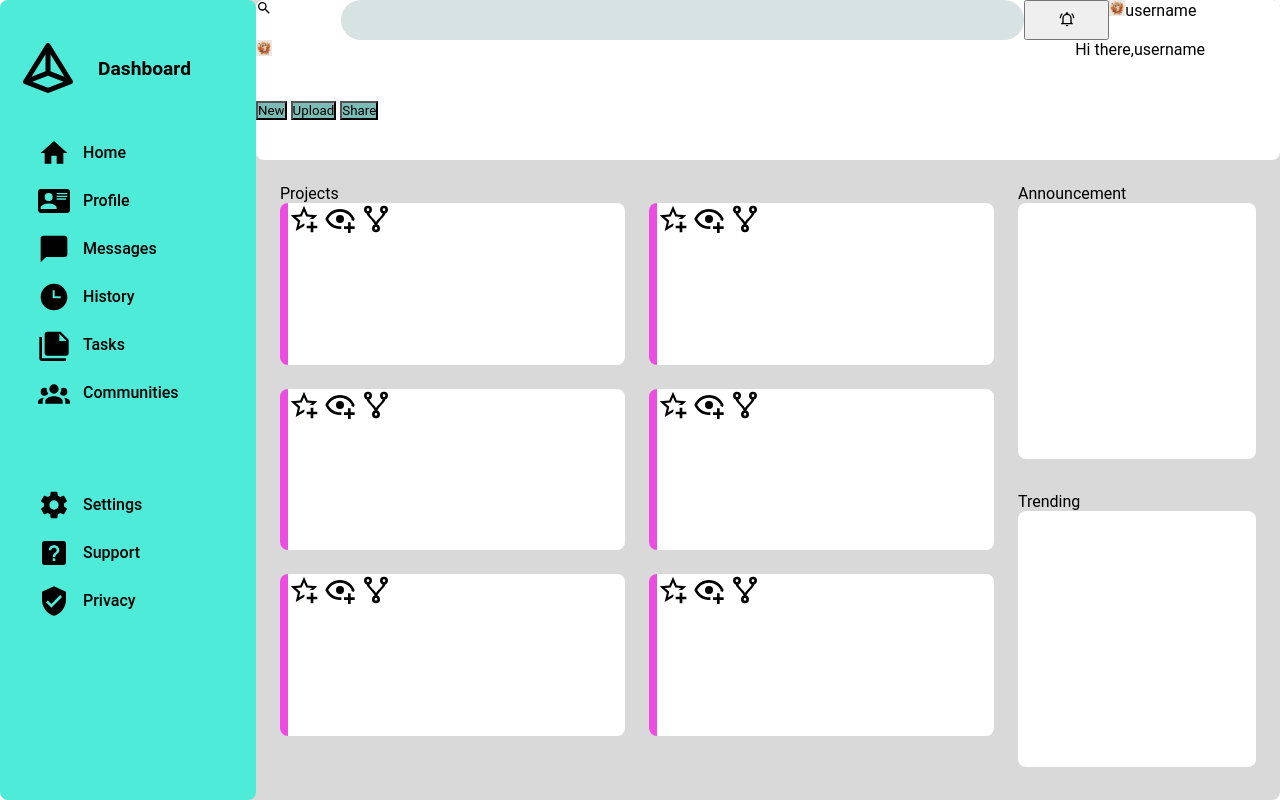
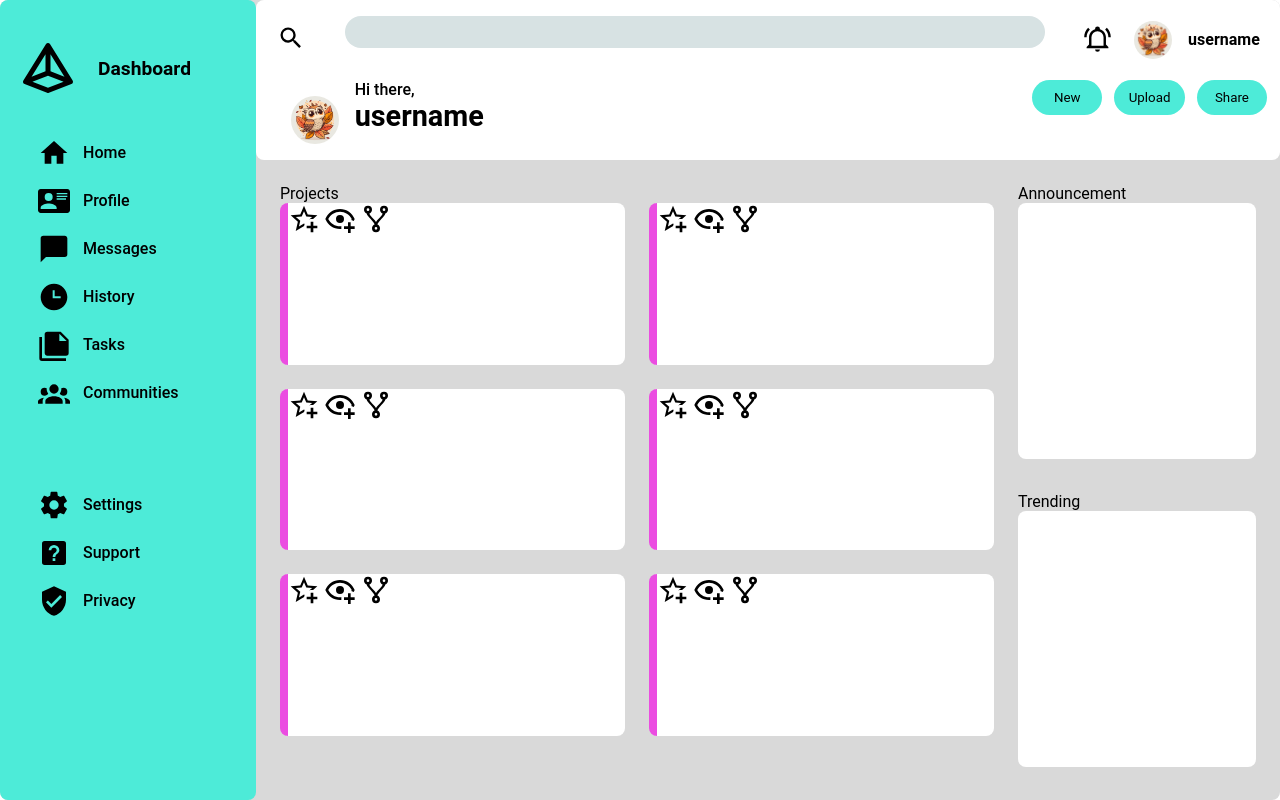
Before and after one commit to rajatuniques/dashboard, a plain HTML site: page index.html in a window 1280 px wide. Drawn offline with Linux system fonts and the light colour scheme; a web font is replaced by a local one.

Commit message:
Style header element

```diff
--- a/styles.css
+++ b/styles.css
@@ -76,28 +76,22 @@ ul li {
 
 .header {
     display: grid;
-    grid-template-rows: 1fr 3fr;
+    grid-template-rows: 1fr 1fr;
 }
 
 .search-bar {
     grid-column: 1 / -1;
     display: grid;
-    grid-template-columns: 1fr 8fr 1fr 2fr;
+    grid-template-columns: 1fr 10fr 1fr 2fr;
+    align-items: center;
+    justify-items: center;
+
 }
 
 .search-bar div,
 .username,
 .buttons {
     display: inline;
-}
-
-.user-info {
-    display: grid;
-    grid-template-columns: 4fr 1fr;
-}
-
-.user-info button {
-    background-color: #7bbdb6;
 }
 
 /* main content */
@@ -165,9 +159,6 @@ ul li {
 
 }
 
-
-
-
 div.logo img {
     position: relative;
     height: 60px;
@@ -186,10 +177,11 @@ div.logo {
 
 }
 
-
 .header img {
-    height: 1rem;
-    width: 1rem;
+    height: 1.8rem;
+    width: 1.8rem;
+    align-self: center;
+    justify-self: end;
 }
 
 .main-content img {
@@ -207,4 +199,67 @@ input[type="search"] {
     border: 0;
     background-color: rgb(215, 226, 227);
     border-radius: 40px;
+    justify-self: stretch;
+    align-self: stretch;
+    margin: 1rem;
+    height: 2rem;
 }
+
+.user-info {
+    display: grid;
+    grid-template-columns: 1fr 8fr 3fr;
+    gap: 16px;
+}
+
+.header button {
+    border: 0;
+    background-color: rgba(255, 255, 255, 0);
+}
+
+.user-info button {
+    background-color: #4DEBD8;
+    height: 2.2rem;
+    width: 4.4rem;
+    border-radius: 36px;
+    margin-right: 0.5rem;
+    padding: 8px;
+}
+
+button {
+    cursor: pointer;
+}
+
+.search-bar div {
+    display: grid;
+    grid-template-columns: 1fr 4fr;
+    gap: 16px;
+    align-items: center;
+    font-weight: 570;
+}
+
+.search-bar div img {
+    height: 2.4rem;
+    width: 2.4rem;
+    border-radius: 50px;
+}
+
+.user-info img {
+    height: 3rem;
+    width: 3rem;
+    align-self: center;
+    border-radius: 50px;
+}
+
+.header span {
+    display: block;
+}
+
+.username {
+    font-size: 1.8rem;
+    font-weight: 600;
+}
+
+.username span {
+    font-size: 1rem;
+    font-weight: 500;
+}
```
